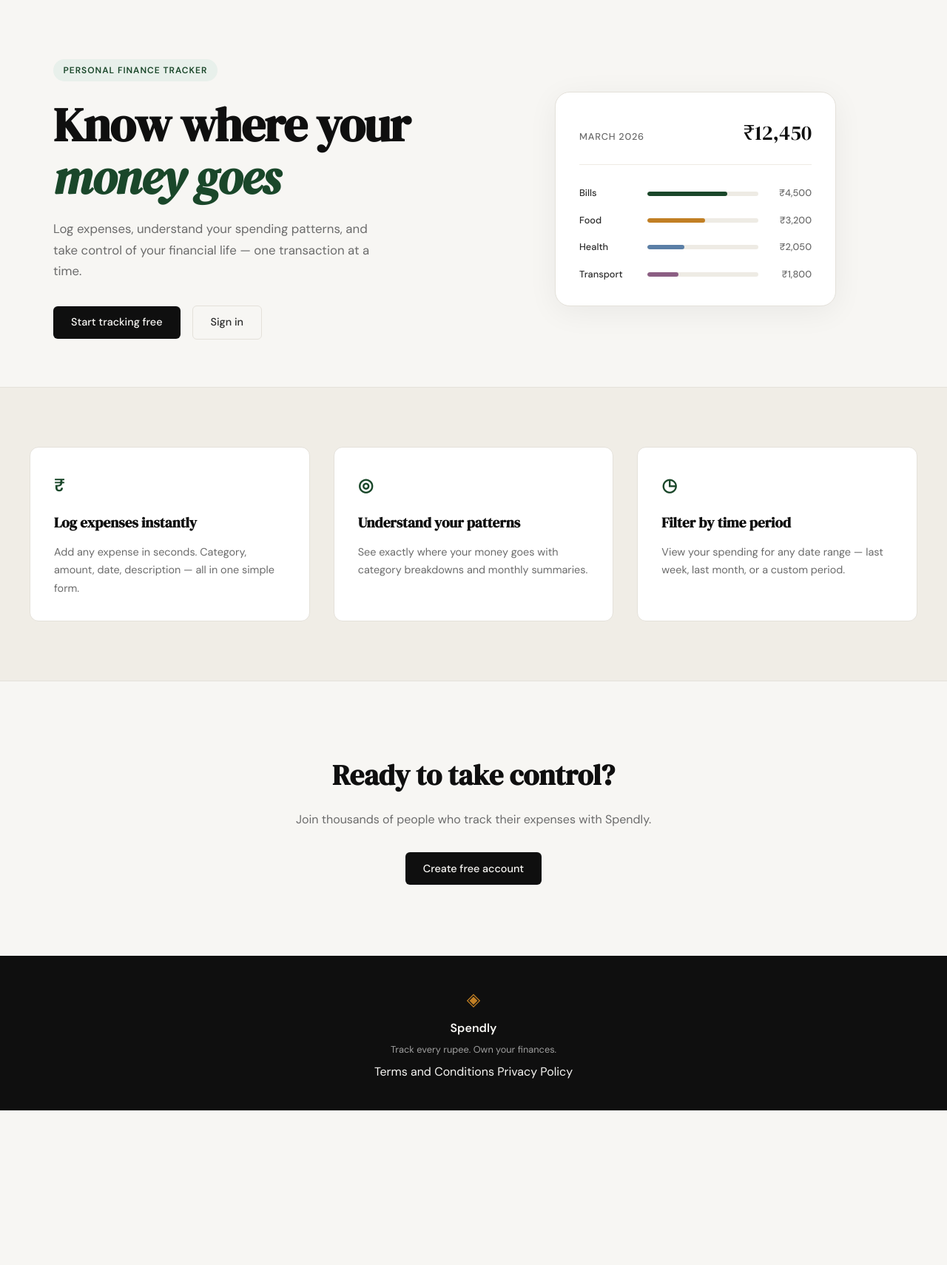
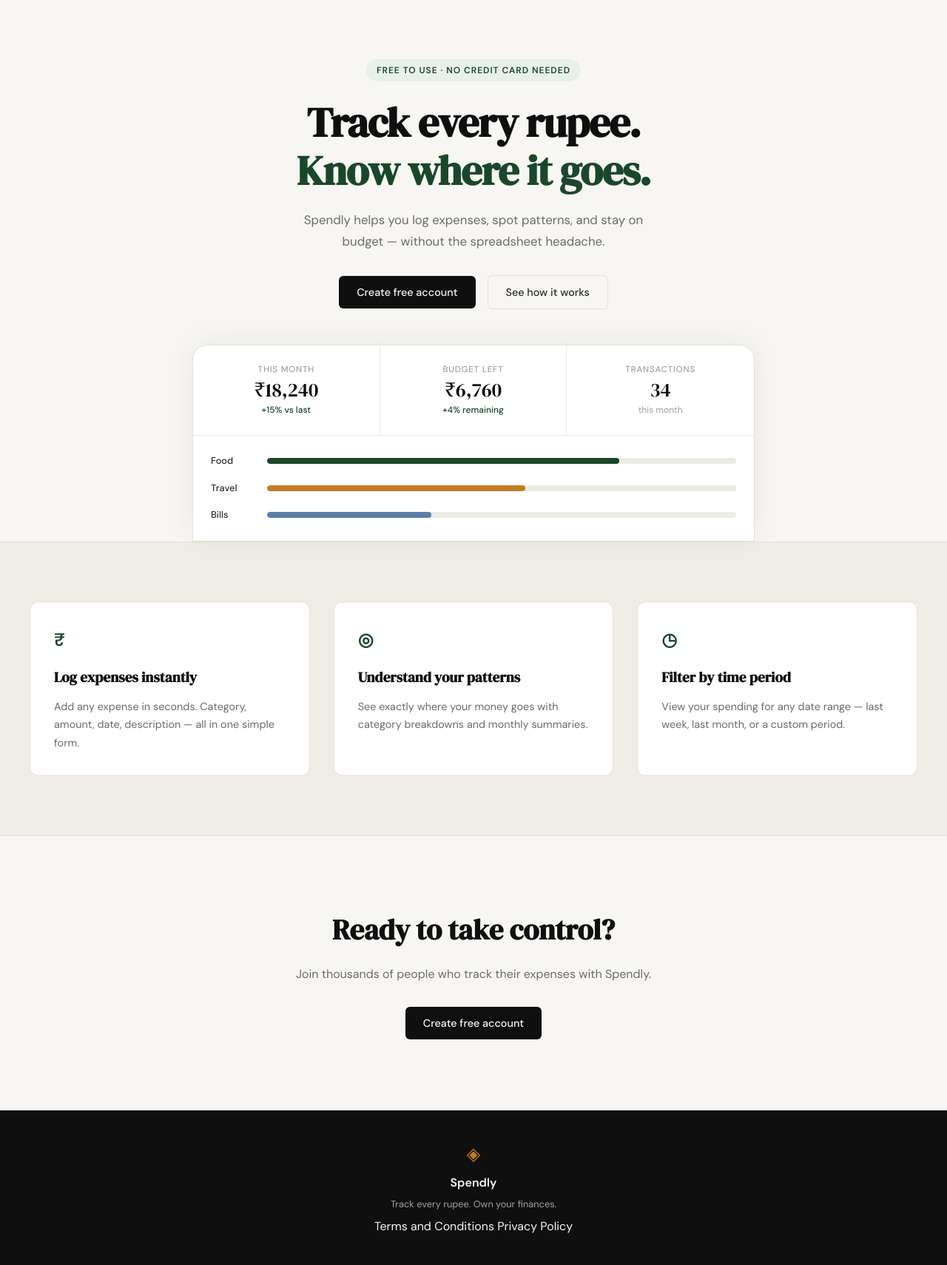
Before and after one commit to Sidhant22/spendly, a Flask app: page / in a window 1280 px wide. Shown: the part 61-1771 px from the top of the page at 74% size. Before the commit the page ends 1562 px from the top, so only its background shows below. Run offline with Flask 3, Linux system fonts and the light colour scheme.

Commit message:
landing: redesign hero section to match mockup

```diff
--- /dev/null
+++ b/static/css/landing.css
@@ -0,0 +1,154 @@
+/* ------------------------------------------------------------------ */
+/* Hero overrides — landing page                                        */
+/* ------------------------------------------------------------------ */
+
+.hero {
+    display: flex;
+    flex-direction: column;
+    align-items: center;
+    text-align: center;
+    padding: 5rem 2rem 0;
+    max-width: var(--max-width);
+    margin: 0 auto;
+    gap: 3rem;
+}
+
+.hero-text {
+    max-width: 600px;
+}
+
+.hero-title {
+    font-size: clamp(2.5rem, 5vw, 3.5rem);
+    line-height: 1.15;
+}
+
+.hero-title-green {
+    display: block;
+    color: var(--accent);
+    font-style: normal;
+}
+
+.hero-subtitle {
+    max-width: 480px;
+    margin-left: auto;
+    margin-right: auto;
+}
+
+.hero-actions {
+    justify-content: center;
+}
+
+/* ------------------------------------------------------------------ */
+/* Dashboard mockup                                                     */
+/* ------------------------------------------------------------------ */
+
+.hero-dashboard {
+    width: 100%;
+    max-width: 760px;
+}
+
+.dash-card {
+    background: var(--paper-card);
+    border: 1px solid var(--border);
+    border-radius: var(--radius-lg) var(--radius-lg) 0 0;
+    box-shadow: 0 -4px 40px rgba(0, 0, 0, 0.06);
+    overflow: hidden;
+}
+
+.dash-stats {
+    display: grid;
+    grid-template-columns: repeat(3, 1fr);
+    border-bottom: 1px solid var(--border-soft);
+}
+
+.dash-stat {
+    padding: 1.5rem;
+    display: flex;
+    flex-direction: column;
+    gap: 0.2rem;
+    border-right: 1px solid var(--border-soft);
+}
+
+.dash-stat:last-child {
+    border-right: none;
+}
+
+.dash-label {
+    font-size: 0.72rem;
+    font-weight: 500;
+    color: var(--ink-faint);
+    text-transform: uppercase;
+    letter-spacing: 0.07em;
+}
+
+.dash-value {
+    font-family: var(--font-display);
+    font-size: 1.65rem;
+    color: var(--ink);
+    line-height: 1.1;
+}
+
+.dash-change {
+    font-size: 0.75rem;
+    font-weight: 500;
+    color: var(--accent);
+}
+
+.dash-sub {
+    font-size: 0.75rem;
+    color: var(--ink-faint);
+}
+
+.dash-bars {
+    padding: 1.5rem;
+    display: flex;
+    flex-direction: column;
+    gap: 1rem;
+}
+
+.dash-bar-row {
+    display: grid;
+    grid-template-columns: 60px 1fr;
+    align-items: center;
+    gap: 1rem;
+    text-align: left;
+}
+
+.dash-cat {
+    font-size: 0.8rem;
+    font-weight: 500;
+    color: var(--ink-soft);
+}
+
+.dash-bar-track {
+    height: 8px;
+    background: var(--border-soft);
+    border-radius: 999px;
+    overflow: hidden;
+}
+
+.dash-bar {
+    height: 100%;
+    background: var(--accent);
+    border-radius: 999px;
+}
+
+.dash-bar-amber { background: var(--accent-2); }
+.dash-bar-blue  { background: #5b7fa6; }
+
+/* ------------------------------------------------------------------ */
+/* Responsive                                                           */
+/* ------------------------------------------------------------------ */
+
+@media (max-width: 600px) {
+    .hero { padding-top: 3rem; }
+
+    .dash-stats { grid-template-columns: 1fr; }
+
+    .dash-stat {
+        border-right: none;
+        border-bottom: 1px solid var(--border-soft);
+    }
+
+    .dash-stat:last-child { border-bottom: none; }
+}
--- a/templates/landing.html
+++ b/templates/landing.html
@@ -2,59 +2,65 @@
 
 {% block title %}Spendly — Track Every Rupee{% endblock %}
 
+{% block head %}
+<link rel="stylesheet" href="{{ url_for('static', filename='css/landing.css') }}">
+{% endblock %}
+
 {% block content %}
 
 <section class="hero">
-    <div class="hero-inner">
-        <div class="hero-badge">Personal Finance Tracker</div>
+    <div class="hero-text">
+        <div class="hero-badge">Free to use · No credit card needed</div>
         <h1 class="hero-title">
-            Know where your<br>
-            <em>money goes</em>
+            Track every rupee.<br>
+            <span class="hero-title-green">Know where it goes.</span>
         </h1>
         <p class="hero-subtitle">
-            Log expenses, understand your spending patterns,
-            and take control of your financial life —
-            one transaction at a time.
+            Spendly helps you log expenses, spot patterns, and stay
+            on budget — without the spreadsheet headache.
         </p>
         <div class="hero-actions">
-            <a href="{{ url_for('register') }}" class="btn-primary">Start tracking free</a>
-            <a href="{{ url_for('login') }}" class="btn-ghost">Sign in</a>
+            <a href="{{ url_for('register') }}" class="btn-primary">Create free account</a>
+            <a href="#" class="btn-ghost">See how it works</a>
         </div>
     </div>
-    <div class="hero-visual">
-        <div class="mock-card">
-            <div class="mock-card-header">
-                <span class="mock-label">March 2026</span>
-                <span class="mock-total">₹12,450</span>
+    <div class="hero-dashboard">
+        <div class="dash-card">
+            <div class="dash-stats">
+                <div class="dash-stat">
+                    <span class="dash-label">This month</span>
+                    <span class="dash-value">₹18,240</span>
+                    <span class="dash-change">+15% vs last</span>
+                </div>
+                <div class="dash-stat">
+                    <span class="dash-label">Budget left</span>
+                    <span class="dash-value">₹6,760</span>
+                    <span class="dash-change">+4% remaining</span>
+                </div>
+                <div class="dash-stat">
+                    <span class="dash-label">Transactions</span>
+                    <span class="dash-value">34</span>
+                    <span class="dash-sub">this month</span>
+                </div>
             </div>
-            <div class="mock-bars">
-                <div class="mock-bar-row">
-                    <span class="mock-cat">Bills</span>
-                    <div class="mock-bar-track">
-                        <div class="mock-bar" style="width: 72%"></div>
+            <div class="dash-bars">
+                <div class="dash-bar-row">
+                    <span class="dash-cat">Food</span>
+                    <div class="dash-bar-track">
+                        <div class="dash-bar" style="width: 75%"></div>
                     </div>
-                    <span class="mock-amt">₹4,500</span>
                 </div>
-                <div class="mock-bar-row">
-                    <span class="mock-cat">Food</span>
-                    <div class="mock-bar-track">
-                        <div class="mock-bar mock-bar-2" style="width: 52%"></div>
+                <div class="dash-bar-row">
+                    <span class="dash-cat">Travel</span>
+                    <div class="dash-bar-track">
+                        <div class="dash-bar dash-bar-amber" style="width: 55%"></div>
                     </div>
-                    <span class="mock-amt">₹3,200</span>
                 </div>
-                <div class="mock-bar-row">
-                    <span class="mock-cat">Health</span>
-                    <div class="mock-bar-track">
-                        <div class="mock-bar mock-bar-3" style="width: 33%"></div>
+                <div class="dash-bar-row">
+                    <span class="dash-cat">Bills</span>
+                    <div class="dash-bar-track">
+                        <div class="dash-bar dash-bar-blue" style="width: 35%"></div>
                     </div>
-                    <span class="mock-amt">₹2,050</span>
-                </div>
-                <div class="mock-bar-row">
-                    <span class="mock-cat">Transport</span>
-                    <div class="mock-bar-track">
-                        <div class="mock-bar mock-bar-4" style="width: 28%"></div>
-                    </div>
-                    <span class="mock-amt">₹1,800</span>
                 </div>
             </div>
         </div>
```
